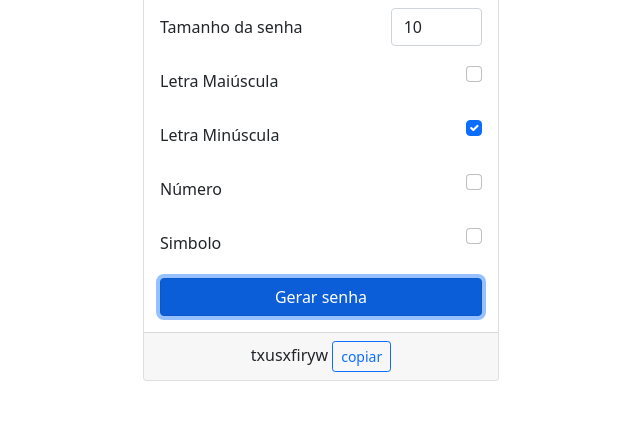
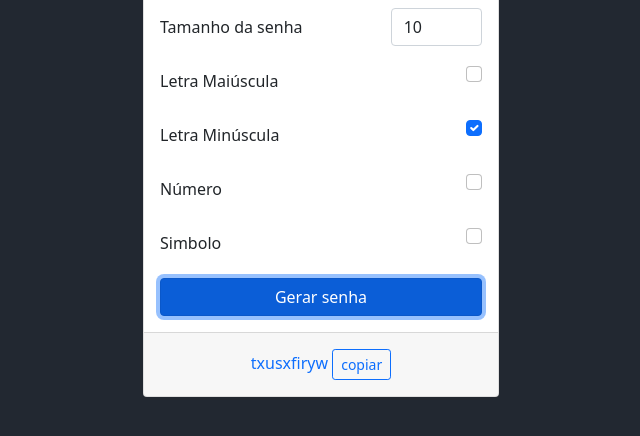
Before and after one commit to ciromoura/js-password-generator, a plain HTML site: page index.html in a window 1280 px wide. Both pictures are taken after a click on the button "Gerar senha". Shown: the part 146-582 px from the top of the page, without its empty margins (319-959 px from the left). Drawn offline with nearby package versions, Linux system fonts and the light colour scheme.

Commit message:
Update index.html

```diff
--- a/index.html
+++ b/index.html
@@ -8,7 +8,7 @@
     <title>Gerador de senhas</title>
 </head>
 
-<body>
+<body style="background-color: #222831;">
     <div class="container mt-3">
 
         <div class="row justify-content-center">
@@ -56,8 +56,8 @@
                             </div>
                         </form>
                     </div>
-                    <div class="card-footer text-center" id="footer">
-                        <span id="pw"></span>
+                    <div class="card-footer text-center p-3" id="footer">
+                        <span class="text-primary" id="pw"></span>
                         <button class="btn btn-sm btn-outline-primary" id="copy">
                             <i class="fas fa-copy"></i> copiar
                         </button>
```
